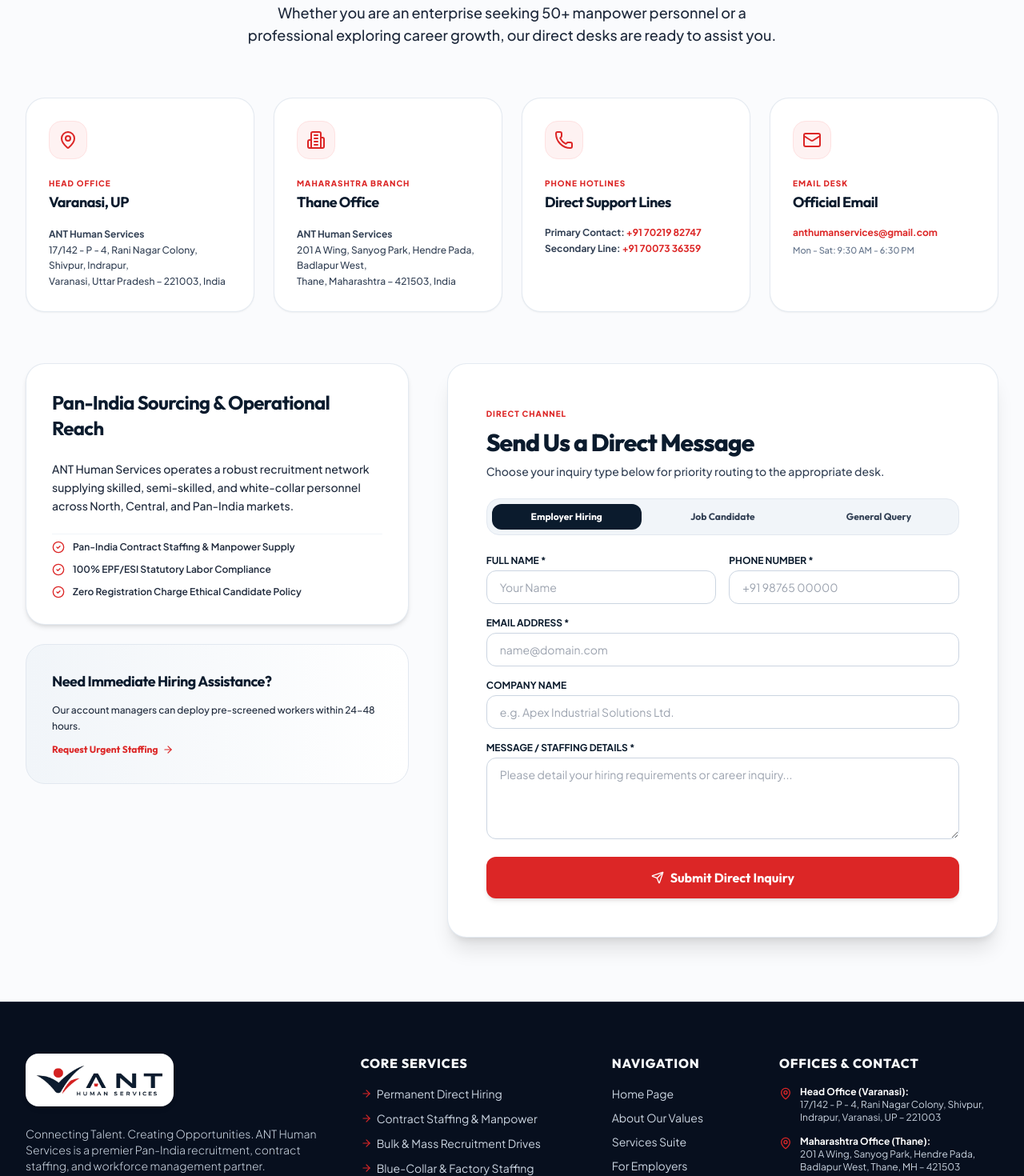
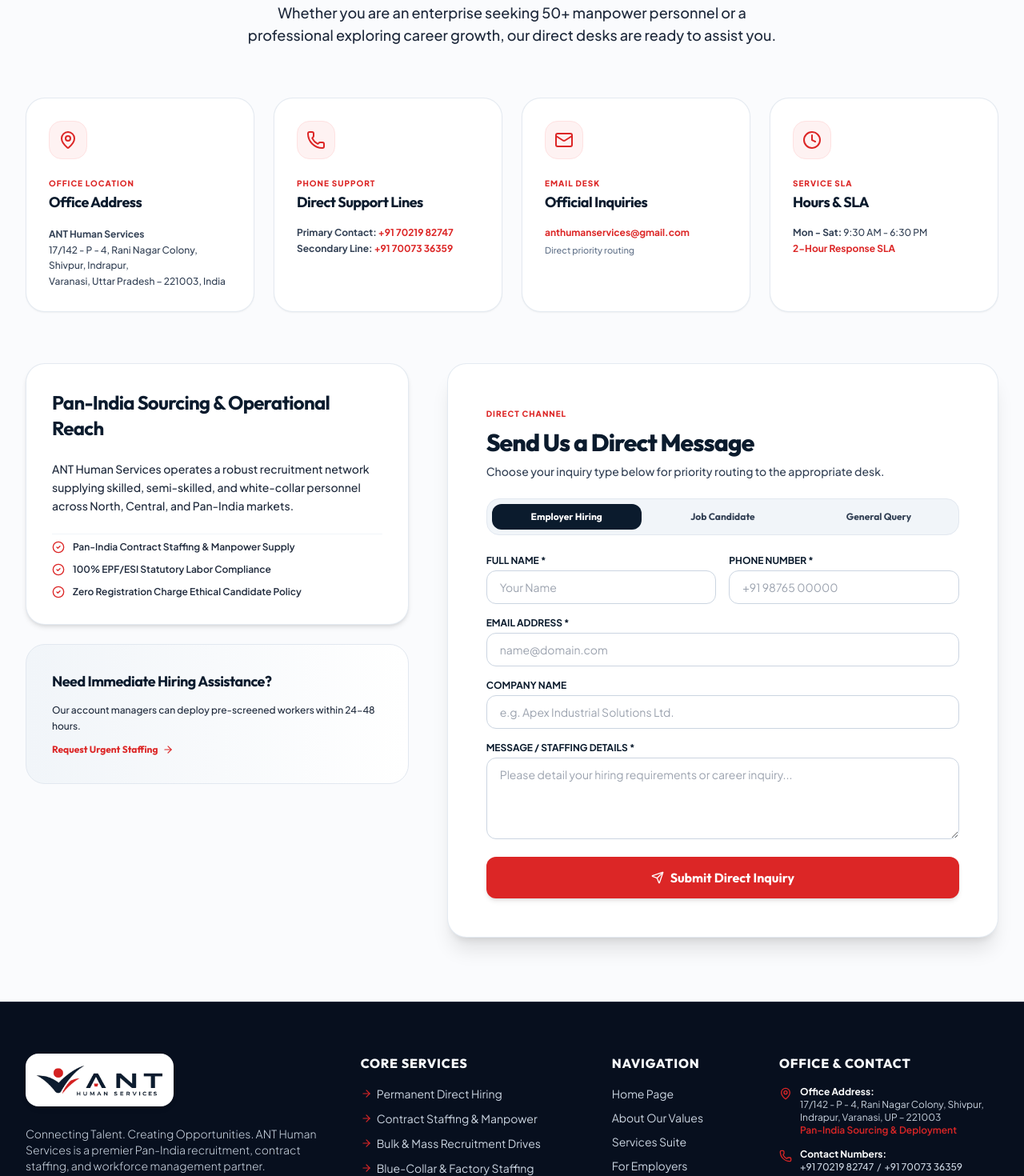
Before and after one commit to Easesmith-IT/ant-human-services-website, a Next.js app: page /contact in a window 1280 px wide. Shown: the part 280-1750 px from the top of the page at 80% size. Built offline with nearby package versions, Linux system fonts and the light colour scheme.

Commit message:
contact deatils update

```diff
--- a/app/about/page.js
+++ b/app/about/page.js
@@ -124,14 +124,14 @@
       <section className="py-20 bg-slate-100/80 text-[#0B1B2D] border-t border-slate-200">
         <div className="max-w-7xl mx-auto px-4 sm:px-6 lg:px-8 text-center space-y-8">
           <h2 className="font-heading font-extrabold text-3xl sm:text-4xl">
-            Varanasi Head Office & Maharashtra Branch Network
+            Varanasi Office Address with Pan-India Sourcing Network
           </h2>
           <p className="text-slate-800 font-medium max-w-3xl mx-auto text-base leading-relaxed">
-            With key strategic centers in Varanasi (Uttar Pradesh) and Badlapur, Thane (Maharashtra), ANT Human Services seamlessly bridges talent pools across North, West, and Central India, supplying skilled manpower to manufacturing hubs, logistics corridors, corporate offices, and service sectors.
+            Based in Varanasi, Uttar Pradesh, ANT Human Services operates a robust recruitment network supplying skilled, semi-skilled, and white-collar personnel across North, West, and Central India.
           </p>
           <div className="flex flex-wrap justify-center gap-4">
             <Link href="/contact" className="inline-flex items-center gap-2 px-6 py-3 font-heading font-bold text-white bg-[#DC2626] hover:bg-[#B91C1C] rounded-xl transition-all cursor-pointer shadow-md">
-              Contact Our Desks <ArrowRight className="w-4 h-4" />
+              Contact Office <ArrowRight className="w-4 h-4" />
             </Link>
           </div>
         </div>
--- a/app/layout.js
+++ b/app/layout.js
@@ -65,22 +65,7 @@
     addressRegion: 'Uttar Pradesh',
     postalCode: '221003',
     addressCountry: 'IN'
-  },
-  department: [
-    {
-      '@type': 'EmploymentAgency',
-      name: 'ANT Human Services - Maharashtra Branch',
-      telephone: '+917021982747',
-      address: {
-        '@type': 'PostalAddress',
-        streetAddress: '201 A Wing, Sanyog Park, Hendre Pada, Badlapur West',
-        addressLocality: 'Thane',
-        addressRegion: 'Maharashtra',
-        postalCode: '421503',
-        addressCountry: 'IN'
-      }
-    }
-  ]
+  }
 };
 
 export default function RootLayout({ children }) {
--- a/components/ContactForm.js
+++ b/components/ContactForm.js
@@ -47,14 +47,14 @@
       <section className="max-w-7xl mx-auto px-4 sm:px-6 lg:px-8">
         <div className="grid grid-cols-1 md:grid-cols-2 lg:grid-cols-4 gap-6">
 
-          {/* CARD 1: HEAD OFFICE */}
+          {/* CARD 1: OFFICE ADDRESS */}
           <div className="bg-white p-7 rounded-3xl border border-slate-200/90 shadow-sm hover:shadow-md transition-shadow space-y-4">
             <div className="w-12 h-12 rounded-2xl bg-red-50 text-[#DC2626] flex items-center justify-center border border-red-100">
               <MapPin className="w-6 h-6" />
             </div>
             <div>
-              <span className="text-[10px] font-extrabold uppercase tracking-widest text-[#DC2626]">Head Office</span>
-              <h3 className="font-heading font-bold text-lg text-[#0B1B2D]">Varanasi, UP</h3>
+              <span className="text-[10px] font-extrabold uppercase tracking-widest text-[#DC2626]">Office Location</span>
+              <h3 className="font-heading font-bold text-lg text-[#0B1B2D]">Office Address</h3>
             </div>
             <p className="text-xs text-slate-700 leading-relaxed font-medium">
               <strong>ANT Human Services</strong><br />
@@ -63,29 +63,13 @@
             </p>
           </div>
 
-          {/* CARD 2: MAHARASHTRA OFFICE */}
-          <div className="bg-white p-7 rounded-3xl border border-slate-200/90 shadow-sm hover:shadow-md transition-shadow space-y-4">
-            <div className="w-12 h-12 rounded-2xl bg-red-50 text-[#DC2626] flex items-center justify-center border border-red-100">
-              <Building2 className="w-6 h-6" />
-            </div>
-            <div>
-              <span className="text-[10px] font-extrabold uppercase tracking-widest text-[#DC2626]">Maharashtra Branch</span>
-              <h3 className="font-heading font-bold text-lg text-[#0B1B2D]">Thane Office</h3>
-            </div>
-            <p className="text-xs text-slate-700 leading-relaxed font-medium">
-              <strong>ANT Human Services</strong><br />
-              201 A Wing, Sanyog Park, Hendre Pada, Badlapur West,<br />
-              Thane, Maharashtra – 421503, India
-            </p>
-          </div>
-
-          {/* CARD 3: PHONE */}
+          {/* CARD 2: PHONE HOTLINES */}
           <div className="bg-white p-7 rounded-3xl border border-slate-200/90 shadow-sm hover:shadow-md transition-shadow space-y-4">
             <div className="w-12 h-12 rounded-2xl bg-red-50 text-[#DC2626] flex items-center justify-center border border-red-100">
               <Phone className="w-6 h-6" />
             </div>
             <div>
-              <span className="text-[10px] font-extrabold uppercase tracking-widest text-[#DC2626]">Phone Hotlines</span>
+              <span className="text-[10px] font-extrabold uppercase tracking-widest text-[#DC2626]">Phone Support</span>
               <h3 className="font-heading font-bold text-lg text-[#0B1B2D]">Direct Support Lines</h3>
             </div>
             <div className="space-y-1 text-xs text-slate-700 font-medium">
@@ -94,14 +78,14 @@
             </div>
           </div>
 
-          {/* CARD 4: EMAIL */}
+          {/* CARD 3: EMAIL DESK */}
           <div className="bg-white p-7 rounded-3xl border border-slate-200/90 shadow-sm hover:shadow-md transition-shadow space-y-4">
             <div className="w-12 h-12 rounded-2xl bg-red-50 text-[#DC2626] flex items-center justify-center border border-red-100">
               <Mail className="w-6 h-6" />
             </div>
             <div>
               <span className="text-[10px] font-extrabold uppercase tracking-widest text-[#DC2626]">Email Desk</span>
-              <h3 className="font-heading font-bold text-lg text-[#0B1B2D]">Official Email</h3>
+              <h3 className="font-heading font-bold text-lg text-[#0B1B2D]">Official Inquiries</h3>
             </div>
             <div className="space-y-1.5 text-xs text-slate-700 font-medium">
               <div>
@@ -109,7 +93,22 @@
                   anthumanservices@gmail.com
                 </a>
               </div>
-              <div className="text-slate-500 text-[11px]">Mon - Sat: 9:30 AM - 6:30 PM</div>
+              <div className="text-slate-500 text-[11px]">Direct priority routing</div>
+            </div>
+          </div>
+
+          {/* CARD 4: HOURS & SLA */}
+          <div className="bg-white p-7 rounded-3xl border border-slate-200/90 shadow-sm hover:shadow-md transition-shadow space-y-4">
+            <div className="w-12 h-12 rounded-2xl bg-red-50 text-[#DC2626] flex items-center justify-center border border-red-100">
+              <Clock className="w-6 h-6" />
+            </div>
+            <div>
+              <span className="text-[10px] font-extrabold uppercase tracking-widest text-[#DC2626]">Service SLA</span>
+              <h3 className="font-heading font-bold text-lg text-[#0B1B2D]">Hours & SLA</h3>
+            </div>
+            <div className="space-y-1 text-xs text-slate-700 font-medium">
+              <div><strong>Mon - Sat:</strong> 9:30 AM - 6:30 PM</div>
+              <div className="text-[#DC2626] font-bold">2-Hour Response SLA</div>
             </div>
           </div>
 
--- a/components/Footer.jsx
+++ b/components/Footer.jsx
@@ -89,23 +89,16 @@
           {/* PAN-INDIA OPERATIONS & OFFICES (3 COLS) */}
           <div className="lg:col-span-3 space-y-4">
             <h3 className="font-heading font-extrabold text-[#F8FAFC] text-base uppercase tracking-wider">
-              Offices & Contact
+              Office & Contact
             </h3>
 
             <div className="space-y-3.5 text-xs text-slate-300">
               <div className="flex items-start gap-2.5">
                 <MapPin className="w-4 h-4 text-[#DC2626] shrink-0 mt-0.5" />
                 <div>
-                  <strong className="text-white">Head Office (Varanasi):</strong><br />
-                  17/142 - P - 4, Rani Nagar Colony, Shivpur, Indrapur, Varanasi, UP – 221003
-                </div>
-              </div>
-
-              <div className="flex items-start gap-2.5">
-                <MapPin className="w-4 h-4 text-[#DC2626] shrink-0 mt-0.5" />
-                <div>
-                  <strong className="text-white">Maharashtra Office (Thane):</strong><br />
-                  201 A Wing, Sanyog Park, Hendre Pada, Badlapur West, Thane, MH – 421503
+                  <strong className="text-white">Office Address:</strong><br />
+                  17/142 - P - 4, Rani Nagar Colony, Shivpur, Indrapur, Varanasi, UP – 221003<br />
+                  <span className="text-[#DC2626] font-semibold">Pan-India Sourcing & Deployment</span>
                 </div>
               </div>
 
```
